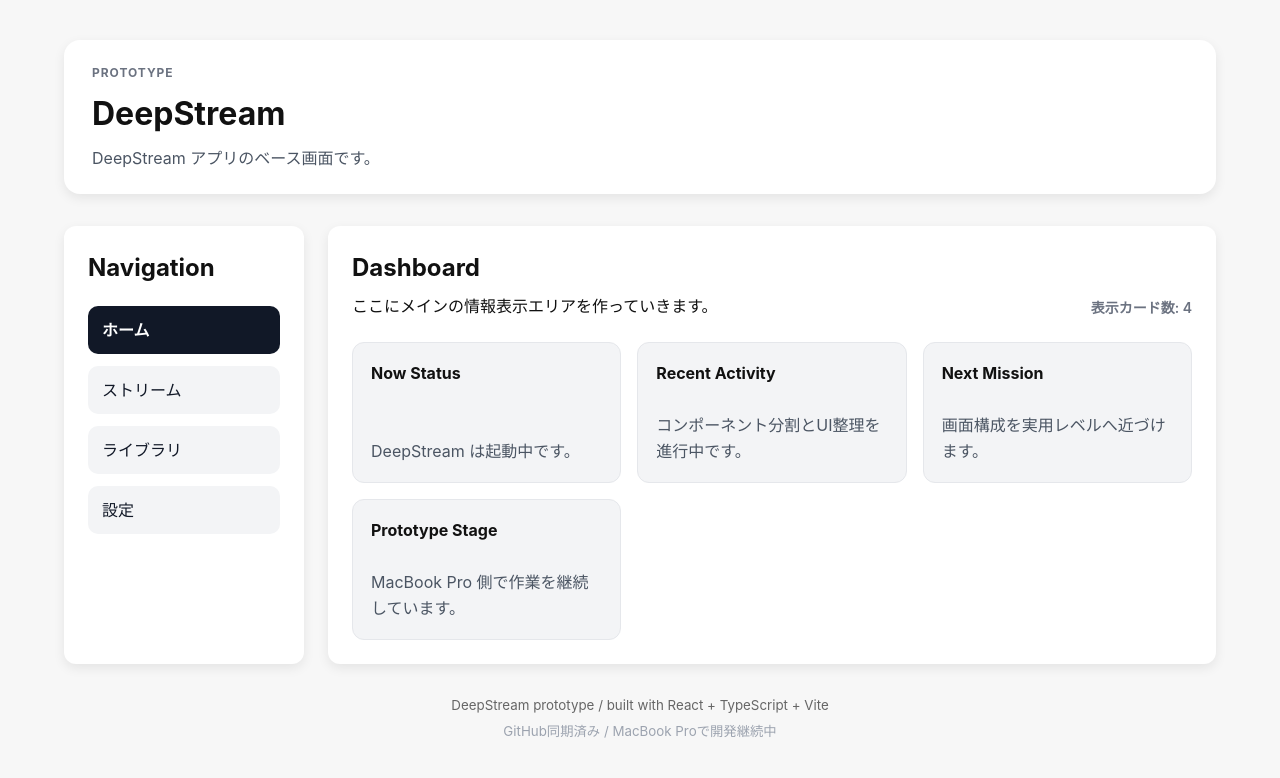
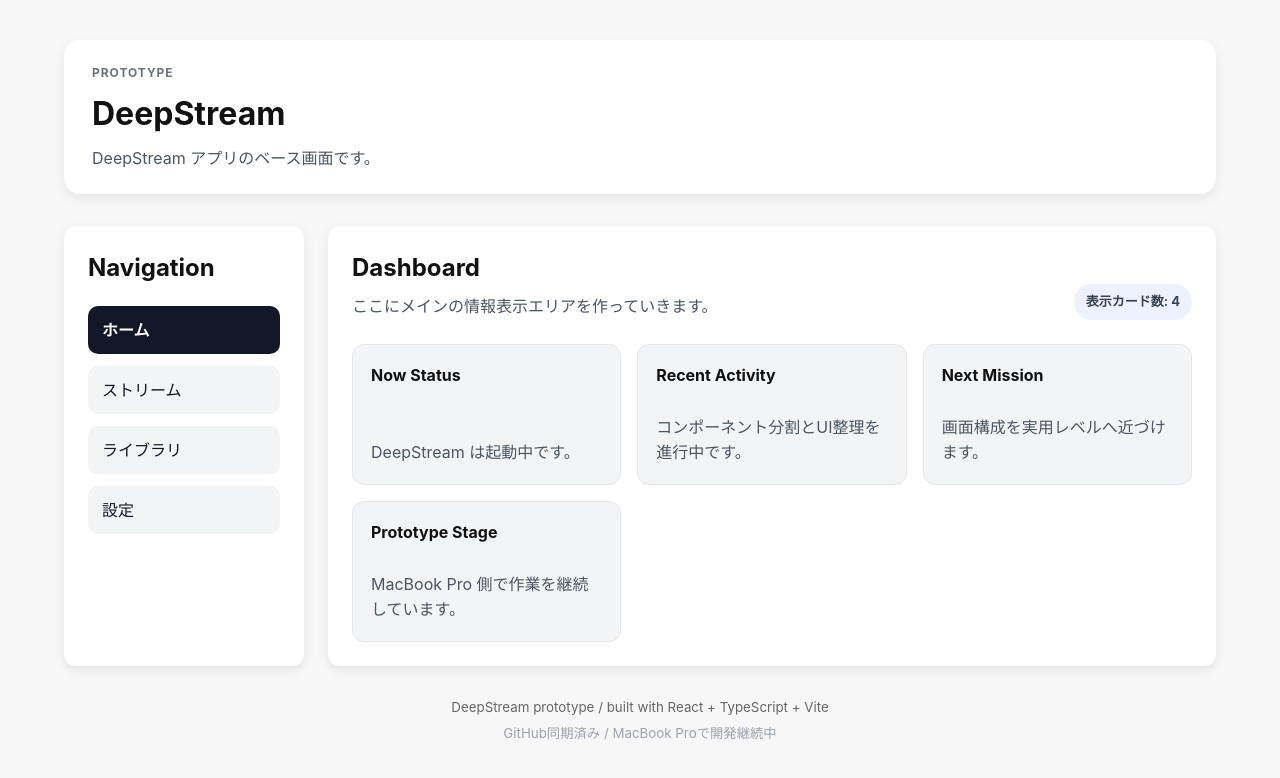
Before and after one commit to wwm001/deepstream, a React (Vite) app: page / in a window 1280 px wide. Shown: the top 778 px of the page. Built offline with nearby package versions, Linux system fonts and the light colour scheme.

Commit message:
Style dashboard count badge

```diff
--- a/src/components/Dashboard.tsx
+++ b/src/components/Dashboard.tsx
@@ -15,15 +15,26 @@ function Dashboard() {
       >
         <div>
           <h2 style={{ marginTop: 0, marginBottom: "8px" }}>Dashboard</h2>
-          <p style={{ margin: 0 }}>ここにメインの情報表示エリアを作っていきます。</p>
+          <p
+            style={{
+              margin: 0,
+              color: "#4b5563",
+              lineHeight: 1.6,
+            }}
+          >
+            ここにメインの情報表示エリアを作っていきます。
+          </p>
         </div>
 
         <p
           style={{
             margin: 0,
-            fontSize: "14px",
-            color: "#6b7280",
-            fontWeight: 600,
+            fontSize: "13px",
+            color: "#374151",
+            fontWeight: 700,
+            background: "#eef2ff",
+            padding: "8px 12px",
+            borderRadius: "999px",
           }}
         >
           表示カード数: {dashboardCards.length}
```
